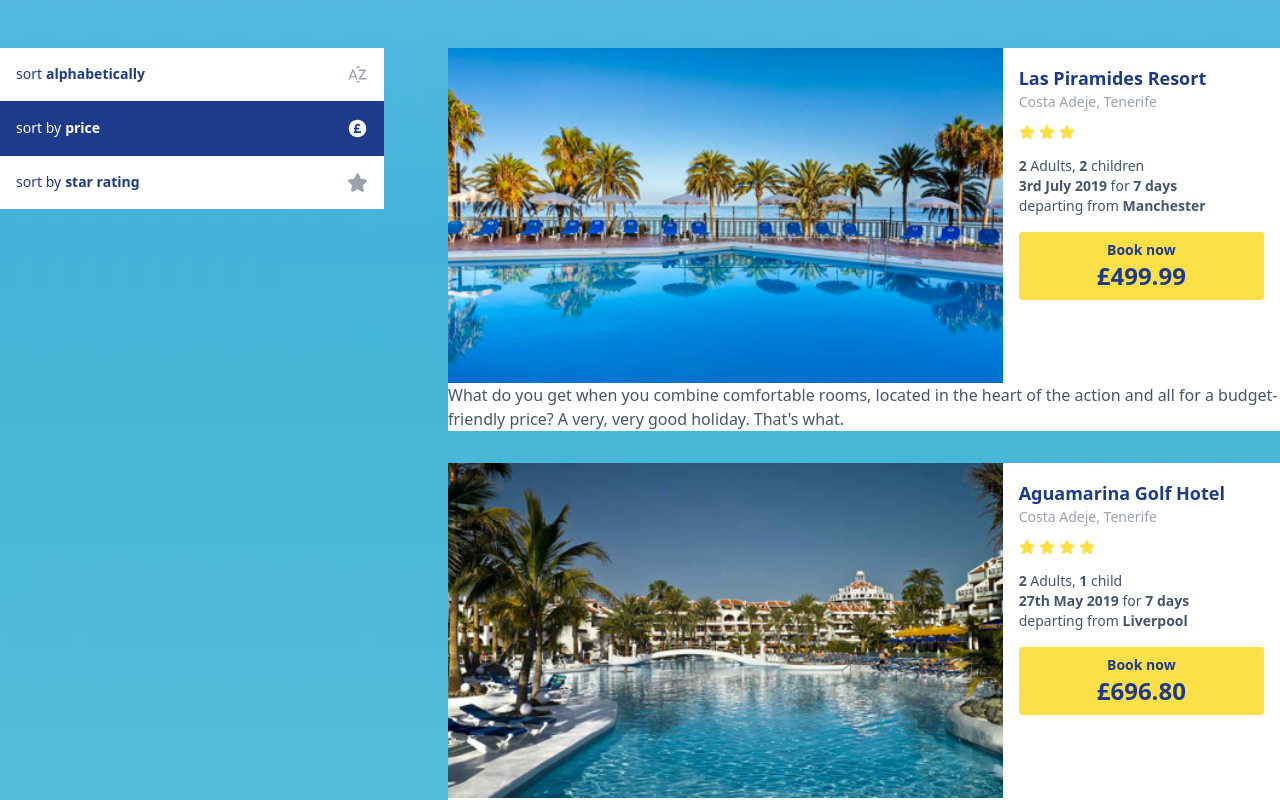
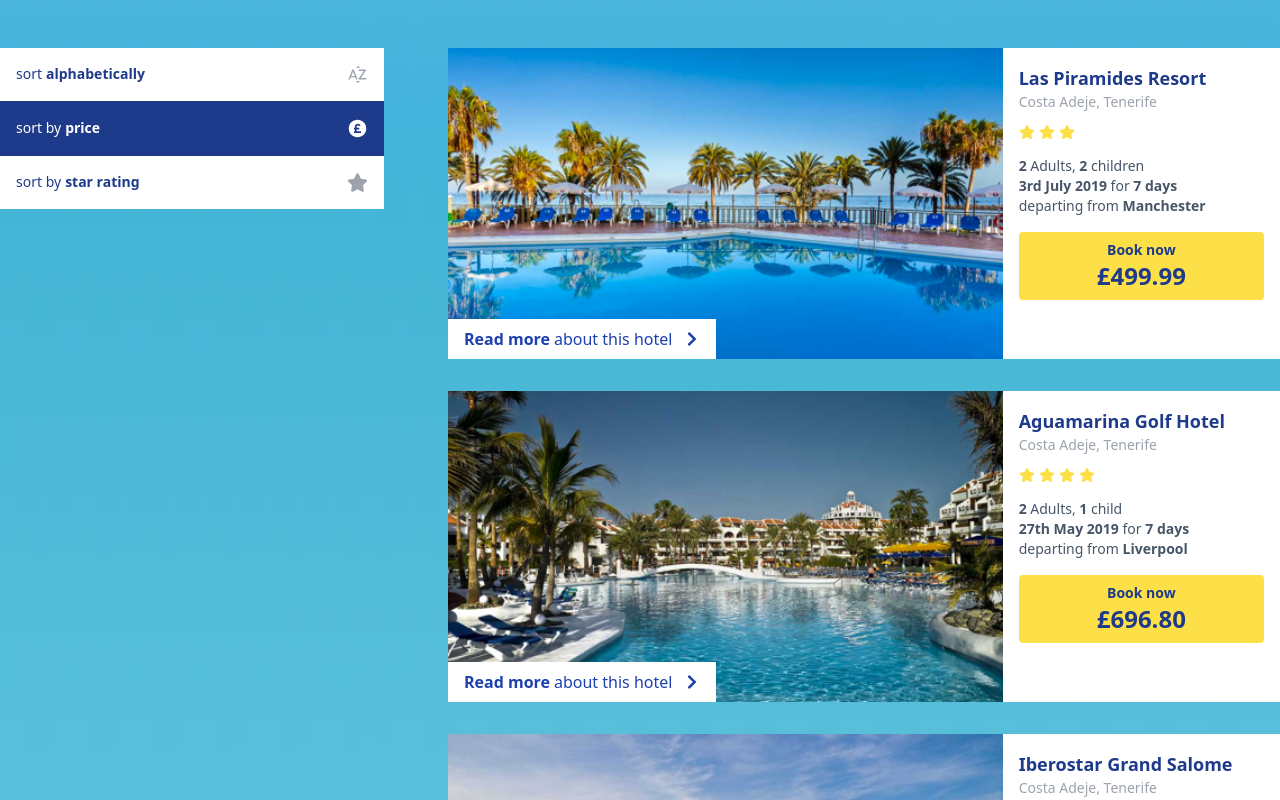
Before and after one commit to RazzBerryMand/hotel-sorting-app, a React (Create React App) app: page / in a window 1280 px wide. Shown: the top 800 px of the page. Built offline with nearby package versions, Linux system fonts and the light colour scheme.

Commit message:
feat: add overview panel functionality

```diff
--- a/src/components/HolidayPod/holidayPod.js
+++ b/src/components/HolidayPod/holidayPod.js
@@ -1,8 +1,10 @@
-import React from "react";
+import React, { useState } from "react";
 import { Travellers } from "../Travellers/travellers";
 import { TripDates } from "../TripDates/tripDates";
 import { StarRating } from "../StarRating/starRating";
 import { BookNowCta } from "../BookNowCta/bookNowCta";
+import { FaChevronDown } from "react-icons/fa";
+import { FaChevronRight } from "react-icons/fa";
 
 export const HolidayPod = ({
   name,
@@ -15,12 +17,39 @@ export const HolidayPod = ({
   image,
   overview,
 }) => {
+  const [showInfo, setShowInfo] = useState(false);
+
+  const handleShowInfo = () => {
+    setShowInfo(!showInfo);
+  };
+
   return (
     <article className="bg-white text-slate-600">
       <div className="md:flex">
         <div className="overflow-hidden md:w-4/6 relative">
           <img className="object-cover h-full w-full" src={image} alt={name} />
-          <button>Read more about this hotel</button>
+          <button
+            onClick={handleShowInfo}
+            className="cursor-pointer absolute bottom-0 z-10 bg-white py-2 px-4 text-blue-800 flex"
+          >
+            {showInfo ? (
+              <div className="flex items-center">
+                <span className="font-bold mr-1">Read less</span>
+                about this hotel
+                <span className="ml-3">
+                  <FaChevronDown />
+                </span>
+              </div>
+            ) : (
+              <div className="flex items-center">
+                <span className="font-bold mr-1">Read more</span>
+                about this hotel
+                <span className="ml-3">
+                  <FaChevronRight />
+                </span>
+              </div>
+            )}
+          </button>
         </div>
         <div className="p-4 md:w-2/6">
           <div className="pb-2">
@@ -39,8 +68,15 @@ export const HolidayPod = ({
           <BookNowCta price={price} />
         </div>
       </div>
-      {/* TODO: finish overview panel show/hide functionality */}
-      <div>{overview}</div>
+
+      {showInfo && (
+        <div className="p-4">
+          <h3 className="text-blue-800 pb-4">
+            <strong>Overview</strong>
+          </h3>
+          <p>{overview}</p>
+        </div>
+      )}
     </article>
   );
 };
```
